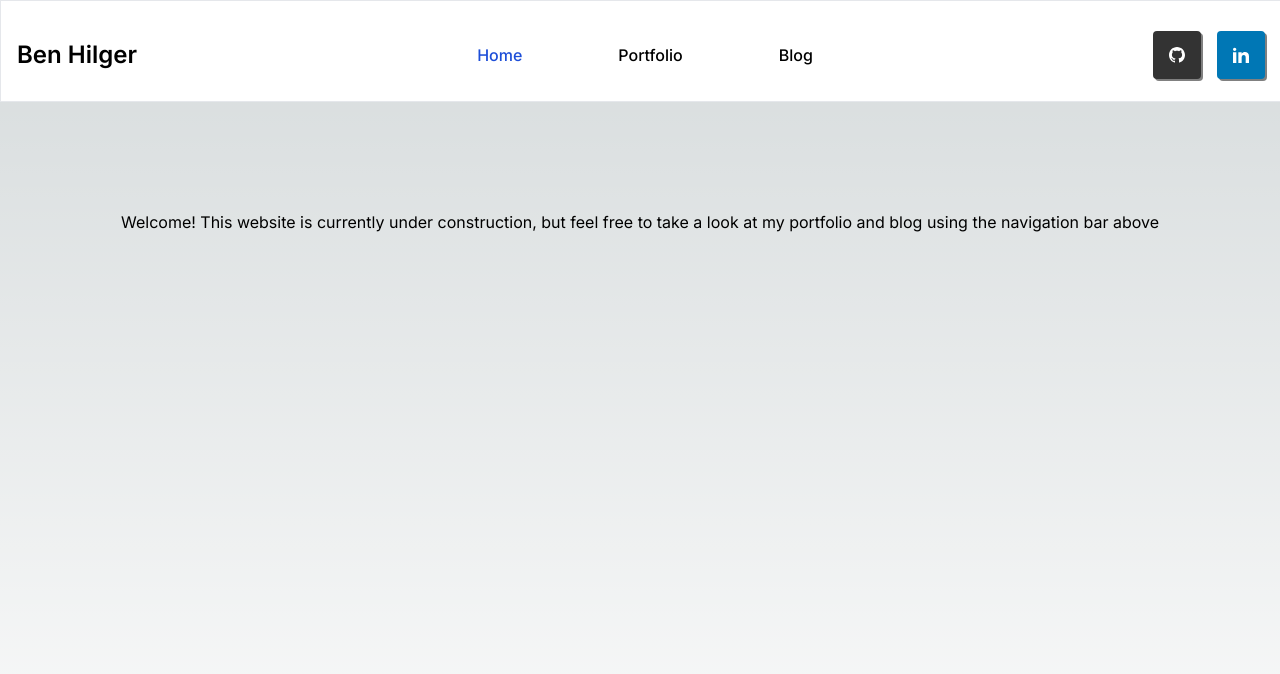
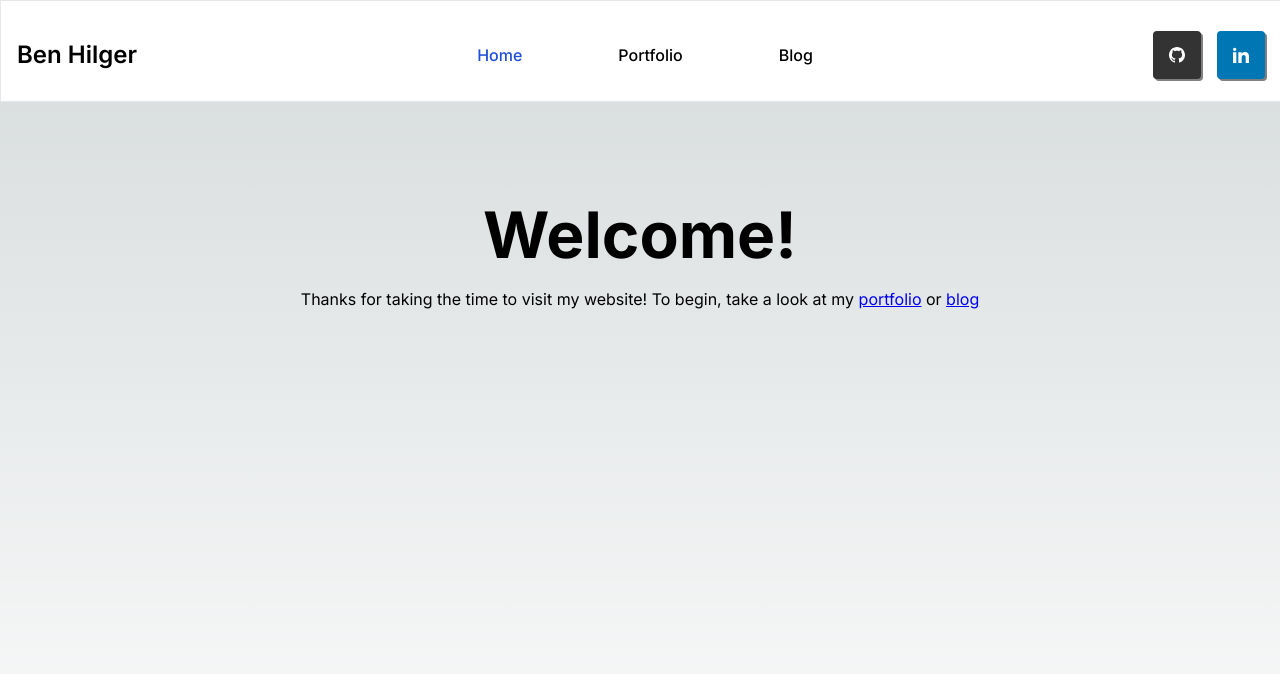
Before and after one commit to Ben-Hilger/website, a Next.js app in the folder web/: page / in a window 1280 px wide. Shown: the top 674 px of the page. Built offline with nearby package versions, Linux system fonts and the light colour scheme.

Commit message:
Update front page with call to action

```diff
--- a/web/src/app/hilger.css
+++ b/web/src/app/hilger.css
@@ -337,7 +337,7 @@ li {
 
 .fs-small {
     font-size: 0.875rem;
-    font-weight: 1.25rem;
+    line-height: 1.25rem;
 }
 
 .fs-1_5 {
--- a/web/src/app/page.tsx
+++ b/web/src/app/page.tsx
@@ -1,7 +1,8 @@
 export default function Home() {
   return (
     <main className="flex h-100 flex-col align-items-center justify-content-between p-6">
-      <p>Welcome! This website is currently under construction, but feel free to take a look at my portfolio and blog using the navigation bar above</p>
+      <h4 className="welcome-home">Welcome!</h4>
+      <p className="welcome-call-to-action">Thanks for taking the time to visit my website! To begin, take a look at my <a href="/portfolio">portfolio</a> or <a href="https://dev.to/benhilger" target="_blank">blog</a></p>
     </main>
   )
 }
```
